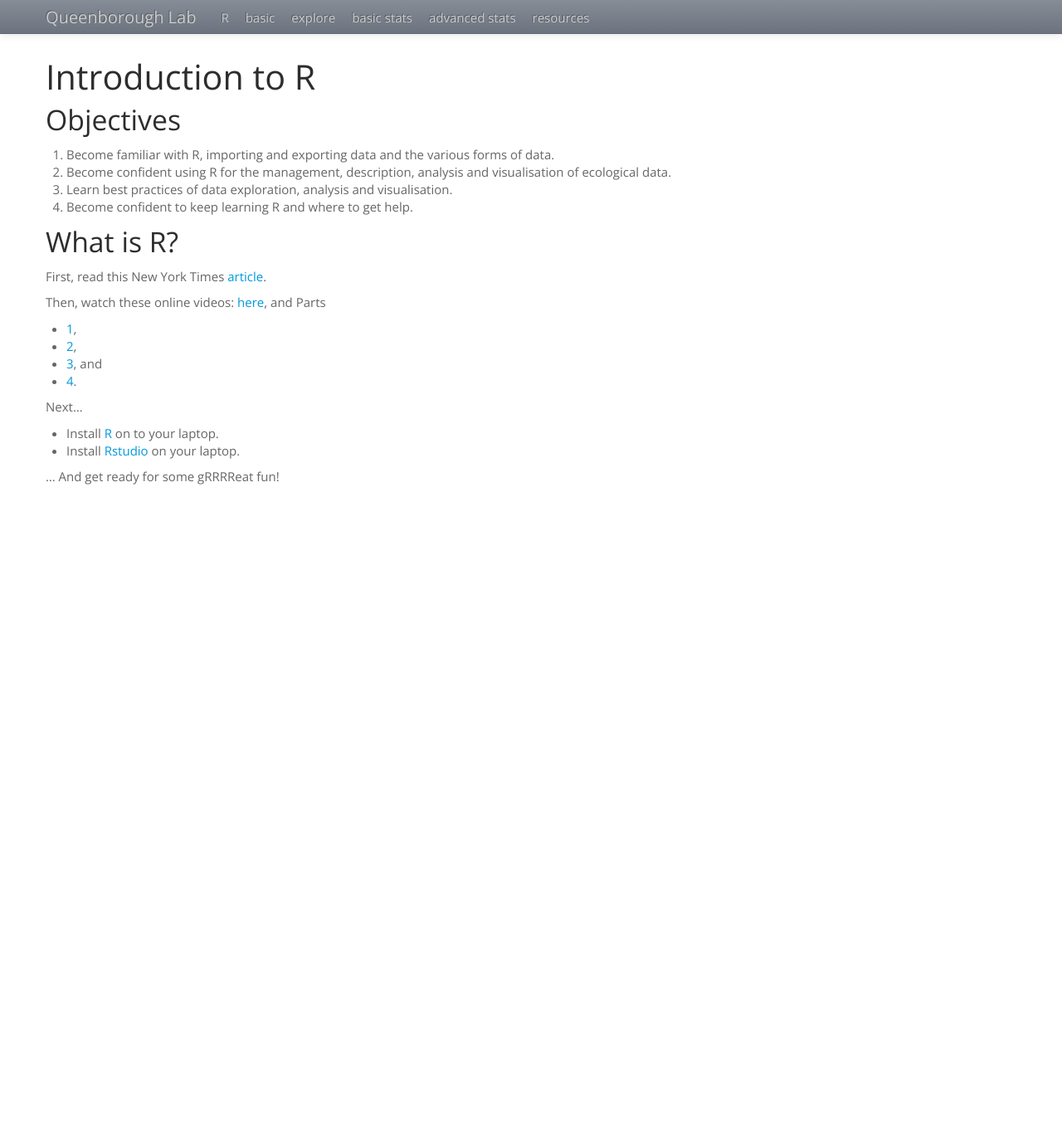
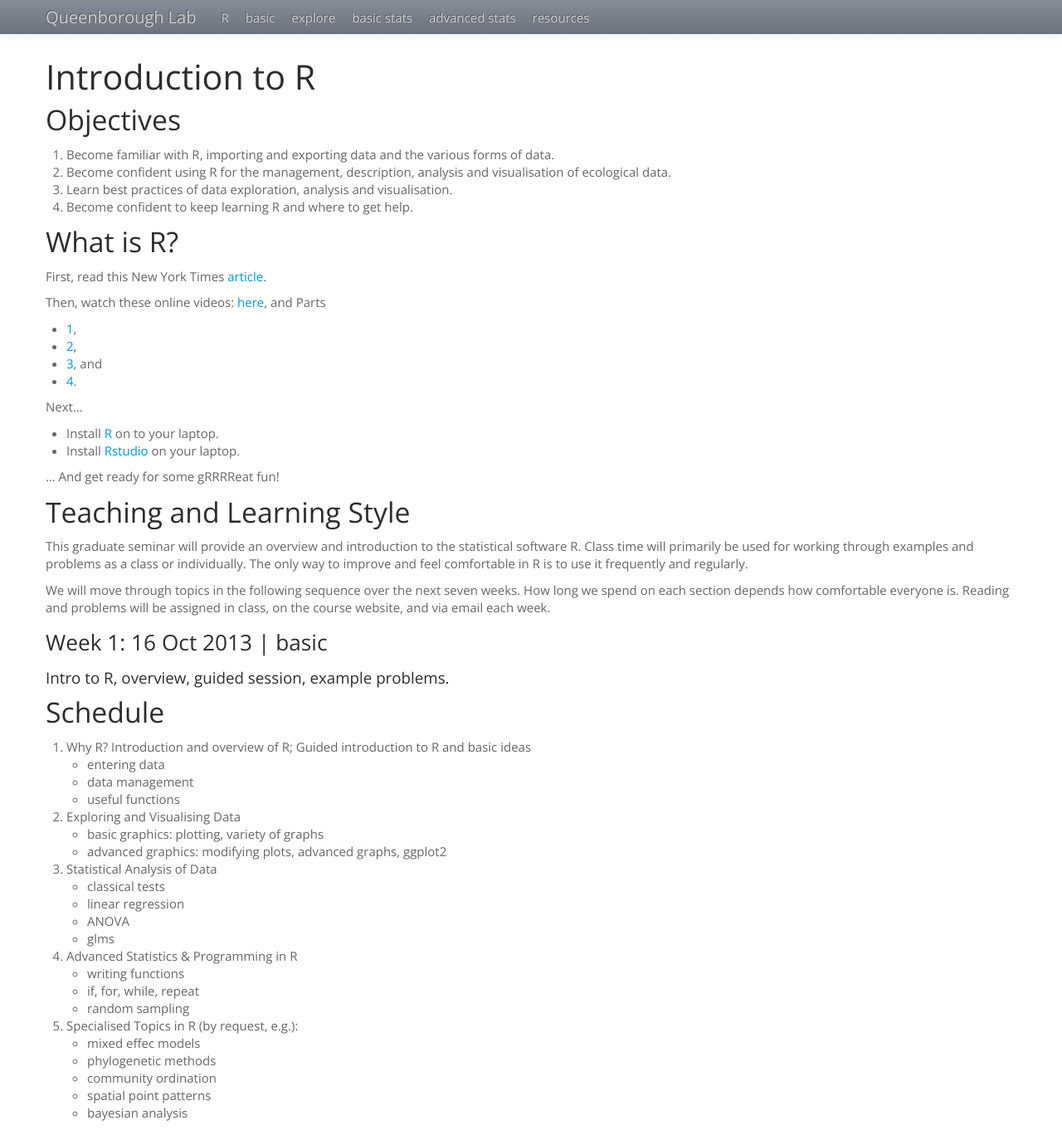
Before and after one commit to saq/saq.github.io, a Jekyll site: the page built from R/index.md, in a window 1280 px wide and 1362 px high. Shown: the whole window at 83% size. Built offline with Jekyll 4.4.1, drawn with Linux system fonts in a browser that asks for light colours.

Commit message:
new details

```diff
--- a/R/index.md
+++ b/R/index.md
@@ -30,3 +30,53 @@ Next...
  - Install [Rstudio](http://www.rstudio.com/) on your laptop.
 
  ... And get ready for some gRRRReat fun!
+
+
+## Teaching and Learning Style
+
+This graduate seminar will provide an overview and introduction to the statistical software R. Class time will primarily be used for working through examples and problems as a class or individually. The only way to improve and feel comfortable in R is to use it frequently and regularly.
+
+We will move through topics in the following sequence over the next seven weeks. How long we spend on each section depends how comfortable everyone is. Reading and problems will be assigned in class, on the course website, and via email each week.
+
+
+### Week 1: 16 Oct 2013 | basic
+
+#### Intro to R, overview, guided session, example problems.
+
+
+
+
+
+
+## Schedule
+
+1. Why R? Introduction and overview of R; Guided introduction to R and basic ideas
+    - entering data
+    - data management
+    - useful functions
+
+
+2. Exploring and Visualising Data
+    - basic graphics: plotting, variety of graphs
+    - advanced graphics: modifying plots, advanced graphs, ggplot2
+
+
+3. Statistical Analysis of Data
+    - classical tests
+    - linear regression
+    - ANOVA
+    - glms
+
+
+4. Advanced Statistics & Programming in R
+    - writing functions
+    - if, for, while, repeat
+    - random sampling
+
+
+5. Specialised Topics in R (by request, e.g.):
+    - mixed effec models
+    - phylogenetic methods
+    - community ordination
+    - spatial point patterns
+    - bayesian analysis
```
